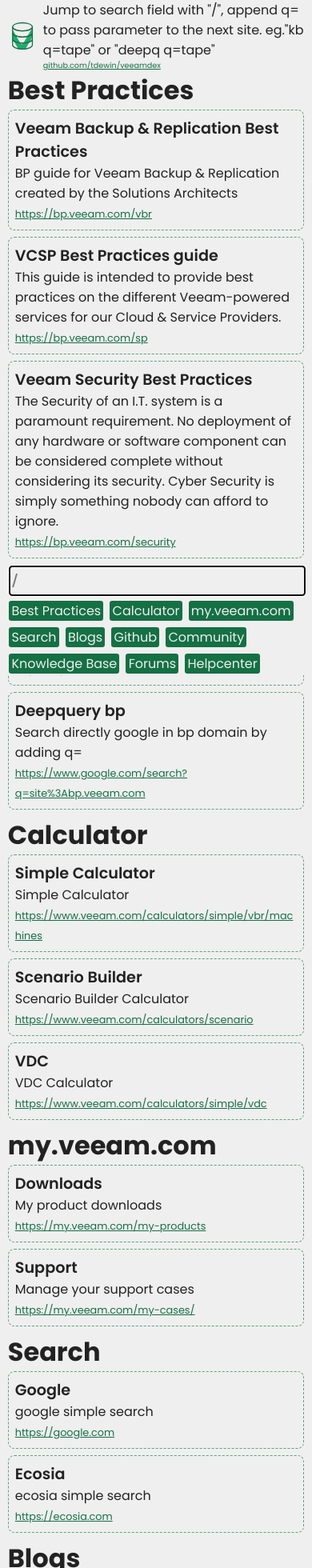
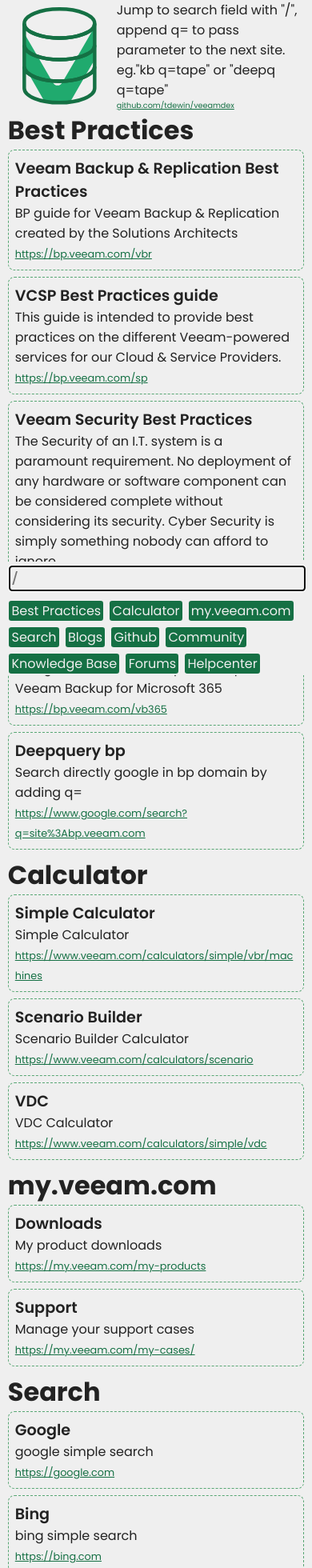
Before and after one commit to tdewin/veeamdex, a Vue app: page / in a window 390 px wide. Shown: the top 1960 px of the page at 80% size. Built offline with nearby package versions, Linux system fonts and the light colour scheme.

Commit message:
add bing and more response on mobile

```diff
--- a/src/App.vue
+++ b/src/App.vue
@@ -31,7 +31,7 @@
 console.timeEnd('buildindex')
 
 const linkData = computed(() => {
-        if (searchArr.value.length > 0) {
+        if (searchArr.value.length > 0 || deepquery.value != "") {
                 var filtered = []
                 for (const cat of linkDataSource) {
                        var links = []
@@ -40,7 +40,7 @@
                           for (let i =0;i < searchArr.value.length && allfound;i++) {
                                 allfound = l.index.indexOf(searchArr.value[i]) != -1;
                           }
-                          if (allfound) {
+                          if (allfound && (deepquery.value == "" || l.deepquery)) {
                                 links.push(l);
                           }
                        }
@@ -162,19 +162,20 @@
 #logo  span {
   font-size:3rem;
 }
-@media screen and (max-width: 600px) {
+@media screen and (max-width: 800px), screen and (max-height: 700px) {
         #logo {
                 flex-direction: row;
         }
         #logo p {
           display: inline-block;
           min-width: 10rem;
-          flex-grow:4;
+          flex-grow:10;
         }
         #logo #header-logo {
           display: inline-block;
           flex-grow:1;
-          width:6rem;
+          min-width:8rem;
+          max-width:12rem;
           height:unset;
           aspect-ratio: 1 / 1;
           background-position: center;
--- a/src/components/Link.vue
+++ b/src/components/Link.vue
@@ -62,7 +62,7 @@
  max-width: var(--pagesize);
 }
 
-@media screen and (max-width: 600px) {
+@media screen and (max-width: 800px), screen and (max-height: 700px) {
  a,div {
   overflow-wrap: break-word;
  }
--- a/src/components/LinkBar.vue
+++ b/src/components/LinkBar.vue
@@ -55,7 +55,7 @@
   cursor: pointer;
 }
 
-@media screen and (max-width: 600px) {
+@media screen and (max-width: 800px), screen and (max-height: 700px) {
         .linkbardiv {
           border: unset;
           padding-top:0rem !important;
--- a/src/components/Search.vue
+++ b/src/components/Search.vue
@@ -59,5 +59,14 @@
   flex-grow:10;
   max-height:2rem;
   font-size: 1.5rem;
+
+}
+
+
+@media screen and (max-width: 800px), screen and (max-height: 700px) {
+  #search{
+    box-sizing: border-box;
+    max-width: 100%;
+  }
 }
 </style>
--- a/src/data/links.json
+++ b/src/data/links.json
@@ -43,6 +43,12 @@
         "deepquery":"https://google.com/search?q=$deepquery$"
       },
       {
+        "title": "Bing",
+        "link": "https://bing.com",
+        "description": "bing simple search",
+        "deepquery":"https://bing.com/search?q=$deepquery$"
+      },
+      {
         "title": "Ecosia",
         "link": "https://ecosia.com",
         "description": "ecosia simple search",
```
Also changed, not shown: 2 other files (tests, documents, lock files or other folders).
